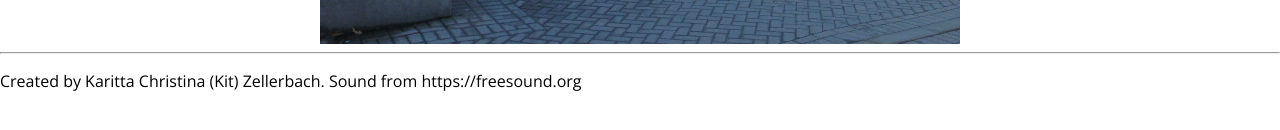
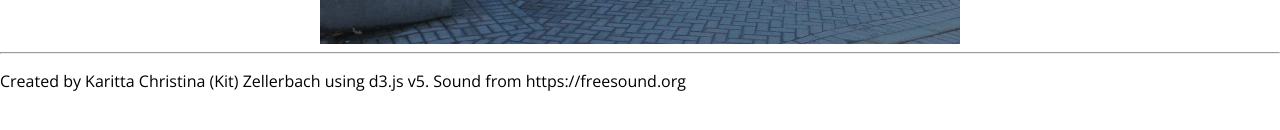
Before and after one commit to kitzeller/JumpyWPI, a plain HTML site: page index.html in a window 1280 px wide. Shown: the part 580-710 px from the top of the page. Drawn offline with nearby package versions, Linux system fonts and the light colour scheme; no server answers.

Commit message:
Updated footer

```diff
--- a/index.html
+++ b/index.html
@@ -21,7 +21,7 @@
 <div class="center" id="svgcontainer"></div>
 <hr>
 <footer>
-    <p> Created by Karitta Christina (Kit) Zellerbach. Sound from https://freesound.org</p>
+    <p> Created by Karitta Christina (Kit) Zellerbach using d3.js v5. Sound from https://freesound.org</p>
 </footer>
 
 <script src="https://www.gstatic.com/firebasejs/5.8.2/firebase.js"></script>
```
